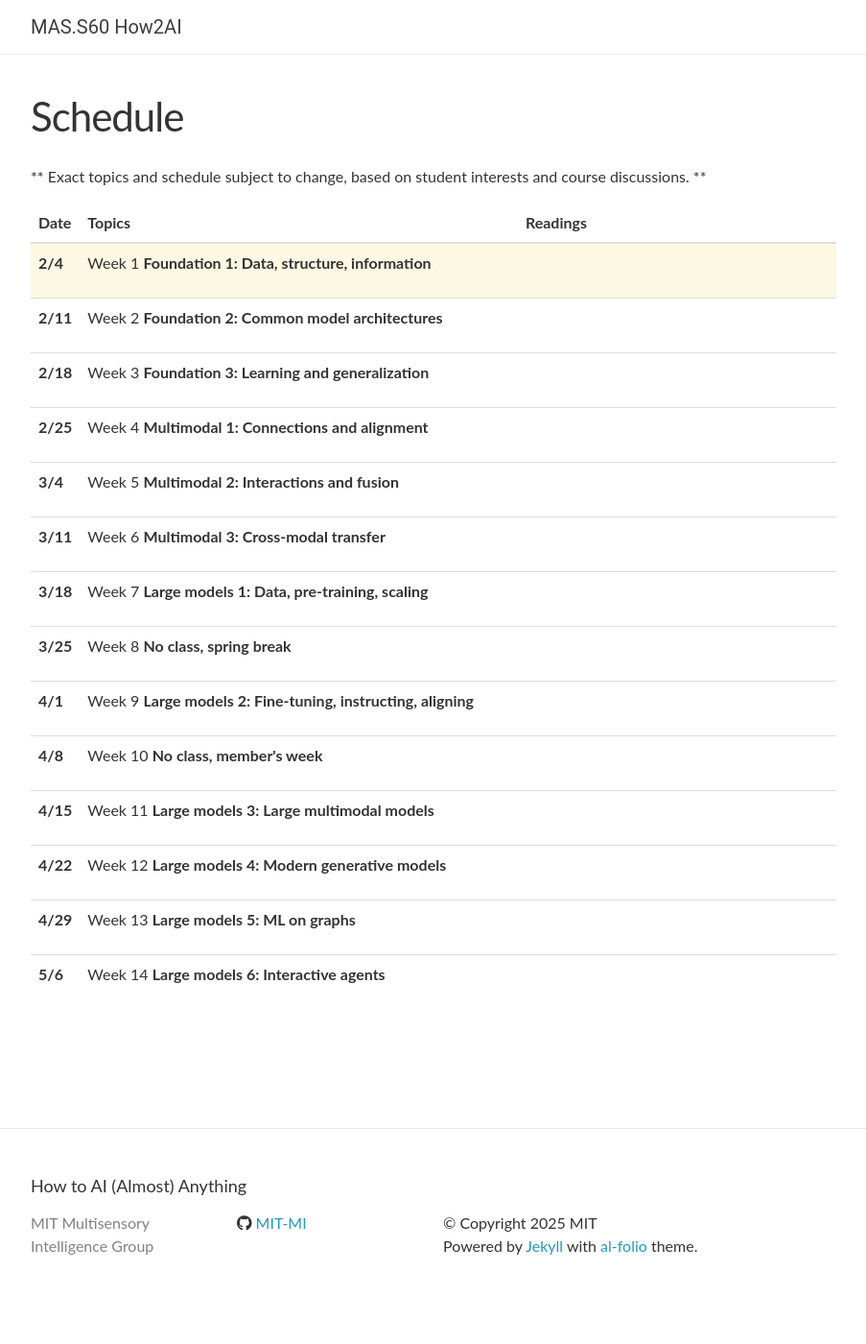
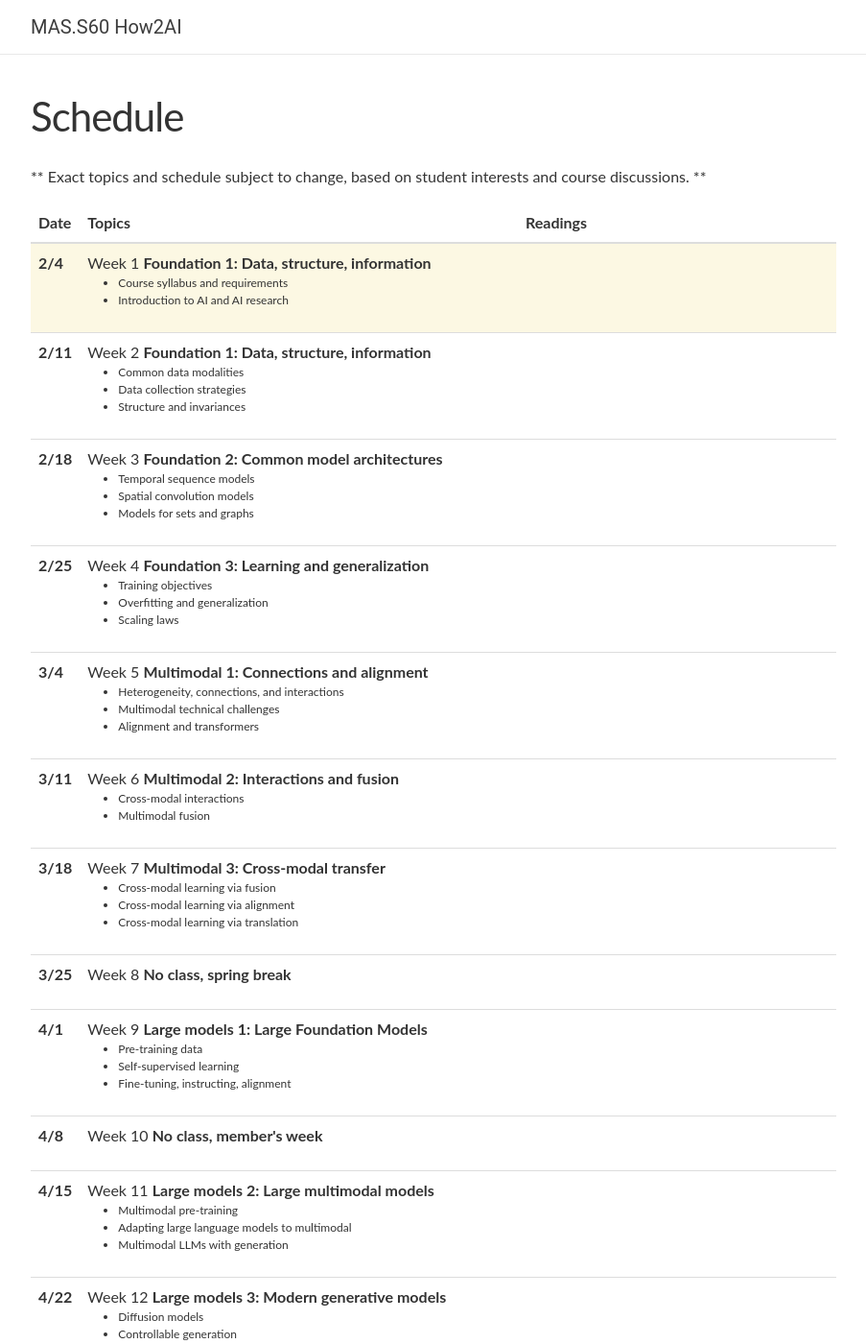
Before and after one commit to MIT-MI/how2ai-course, a Jekyll site: the page built from spring2025/_pages/schedule.md, in a window 1280 px wide and 1400 px high. Shown: the whole window at 96% size, without its empty margins (188-1091 px from the left). Built offline with Jekyll 4.4.1, drawn with Linux system fonts in a browser that asks for light colours; nearby versions of some CDN libraries; comment, search, counter and statistics services are not loaded; some of the changed text lies outside the part shown.

Commit message:
Update lectures_2025.yml

```diff
--- a/_data/lectures_2025.yml
+++ b/_data/lectures_2025.yml
@@ -3,48 +3,67 @@
     Week 1 <strong>Foundation 1: Data, structure, information</strong>
   slides:
   topics:
+    - Course syllabus and requirements <br/>
+    - Introduction to AI and AI research
   readings:
 
 - date: 2/11
   title: >
-    Week 2 <strong>Foundation 2: Common model architectures</strong>
+    Week 2 <strong>Foundation 1: Data, structure, information</strong>
   slides:
   topics:
+    - Common data modalities <br/>
+    - Data collection strategies <br/>
+    - Structure and invariances
   readings:
 
 - date: 2/18
   title: >
-    Week 3 <strong>Foundation 3: Learning and generalization</strong>
+    Week 3 <strong>Foundation 2: Common model architectures</strong>
   slides:
   topics:
+    - Temporal sequence models <br/>
+    - Spatial convolution models <br/>
+    - Models for sets and graphs
   readings:
 
 - date: 2/25
   title: >
-    Week 4 <strong>Multimodal 1: Connections and alignment</strong>
+    Week 4 <strong>Foundation 3: Learning and generalization</strong>
   slides:
   topics:
+    - Training objectives <br/>
+    - Overfitting and generalization <br/>
+    - Scaling laws
   readings:
 
 - date: 3/4
   title: >
-    Week 5 <strong>Multimodal 2: Interactions and fusion</strong>
+    Week 5 <strong>Multimodal 1: Connections and alignment</strong>
   slides:
   topics:
+    - Heterogeneity, connections, and interactions <br/>
+    - Multimodal technical challenges <br/>
+    - Alignment and transformers
   readings:
 
 - date: 3/11
   title: >
-    Week 6 <strong>Multimodal 3: Cross-modal transfer</strong>
+    Week 6 <strong>Multimodal 2: Interactions and fusion</strong>
   slides:
   topics:
+    - Cross-modal interactions <br/>
+    - Multimodal fusion
   readings:
 
 - date: 3/18
   title: >
-    Week 7 <strong>Large models 1: Data, pre-training, scaling</strong>
+    Week 7 <strong>Multimodal 3: Cross-modal transfer</strong>
   slides:
   topics:
+    - Cross-modal learning via fusion <br/>
+    - Cross-modal learning via alignment <br/>
+    - Cross-modal learning via translation
   readings:
 
 - date: 3/25
@@ -56,9 +75,12 @@
 
 - date: 4/1
   title: >
-    Week 9 <strong>Large models 2: Fine-tuning, instructing, aligning</strong>
+    Week 9 <strong>Large models 1: Large Foundation Models</strong>
   slides:
   topics:
+   - Pre-training data <br/>
+   - Self-supervised learning <br/>
+   - Fine-tuning, instructing, alignment
   readings:
 
 - date: 4/8
@@ -70,28 +92,48 @@
 
 - date: 4/15
   title: >
-    Week 11 <strong>Large models 3: Large multimodal models</strong>
+    Week 11 <strong>Large models 2: Large multimodal models</strong>
   slides:
   topics:
+    - Multimodal pre-training <br/>
+    - Adapting large language models to multimodal <br/>
+    - Multimodal LLMs with generation
   readings:
 
 - date: 4/22
   title: >
-    Week 12 <strong>Large models 4: Modern generative models</strong>
+    Week 12 <strong>Large models 3: Modern generative models</strong>
   slides:
   topics:
+    - Diffusion models <br/>
+    - Controllable generation
   readings:
 
 - date: 4/29
   title: >
-    Week 13 <strong>Large models 5: ML on graphs</strong>
+    Week 13 <strong>Interaction 1: Interactive agents and reasoning</strong>
   slides:
   topics:
+    - WebAgent platforms <br/>
+    - Multi-step reasoning
   readings:
 
 - date: 5/6
   title: >
-    Week 14 <strong>Large models 6: Interactive agents</strong>
+    Week 14 <strong>Interaction 2: Embodied AI</strong>
   slides:
   topics:
+    - Reinforcement learning <br/>
+    - Tangible and embodied systems <br/>
+    - Real-world considerations
   readings:
+
+- date: 5/3
+  title: >
+    Week 15 <strong>Interaction 3: Human AI interaction</strong>
+  slides:
+  topics:
+    - Interaction mediums <br/>
+    - Human in the loop learning <br/>
+    - Safety and reliability
+  readings:
```
